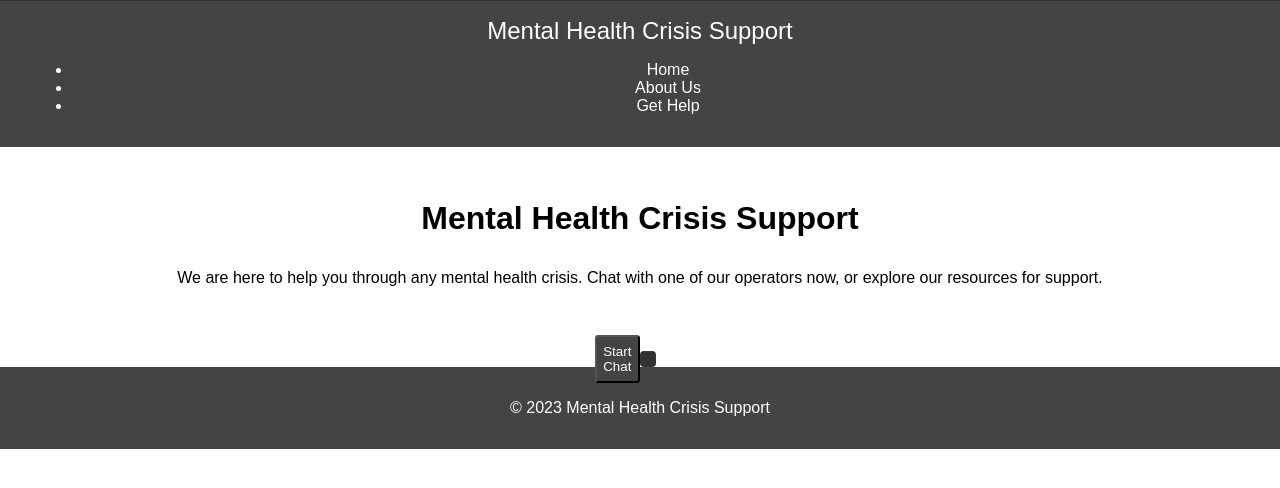
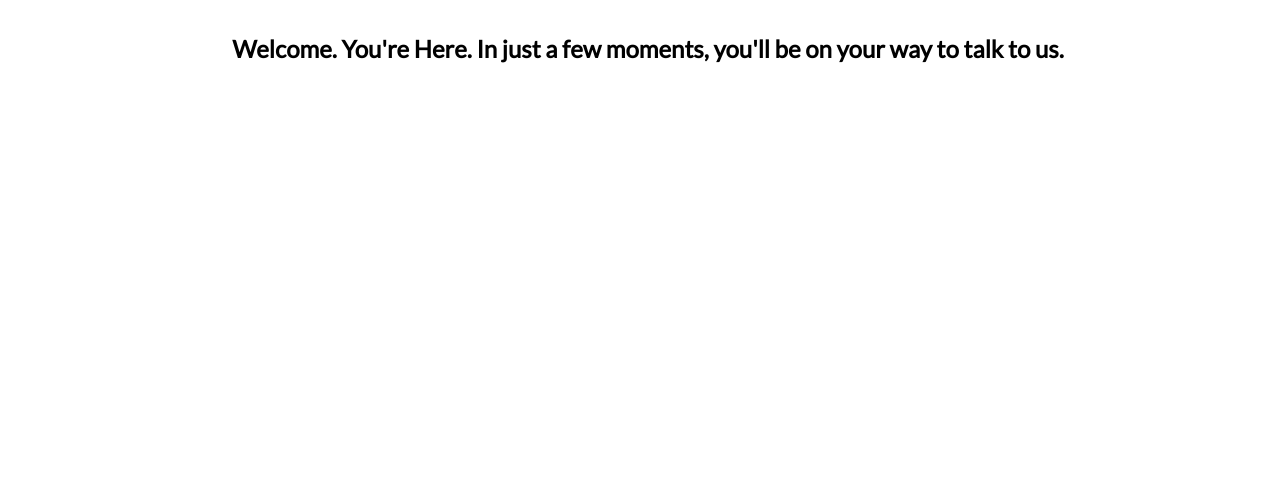
Before and after one commit to naoya2000/hello-world, a website: page index.html in a window 1280 px wide. Drawn offline with Linux system fonts and the light colour scheme.

```diff
--- a/index.html
+++ b/index.html
@@ -1,37 +1,55 @@
 <!DOCTYPE html>
 <html lang="en">
 <head>
-    <meta charset="UTF-8">
-    <meta name="viewport" content="width=device-width, initial-scale=1.0">
-    <title>Mental Health Crisis Support</title>
-    <link rel="stylesheet" href="styles.css">
+<meta name="viewport" content="width=device-width,initial-scale=1">
+<meta charset="UTF-8">
+<title>Here | Welcome</title>
+<link rel="stylesheet" href="https://fonts.googleapis.com/css2?family=Lato">
+<style>
+.scroller {
+  height: 100vh;
+  width: 100vw;
+  overflow-y: scroll;
+  scroll-snap-type: y mandatory;
+}
+
+.scroller section {
+  font-family: "Lato", sans-serif;
+  padding: 0vh 0;
+  line-height: 10vh;
+  text-align: center;
+  height: 100vh;
+  width: 100vw;
+  scroll-snap-align: start;
+  scroll-margin: 0px;
+}
+</style>
 </head>
 <body>
-    <header class="navbar">
-        <div class="logo">Mental Health Crisis Support</div>
-        <nav class=" navbar-nav">
-            <ul class="nav navbar-nav">
-                <li class="nav-item"><a class="nav-link"
-href="#">Home</a></li>
-                <li class="nav-item"><a class="nav-link" href="#">About
-Us</a></li>
-                <li class="nav-item"><a class="nav-link" href="#">Get
-Help</a></li>
-            </ul>
-        </nav>
-    </header>
-    <main role="main" class="container">
-        <h1>Mental Health Crisis Support</h1>
-        <p>We are here to help you through any mental health crisis. Chat
-with one of our operators now, or explore our resources for support.</p>
-        <div class="chat-box">
-            <button class="start-chat">Start Chat</button>
-            <div class="chat-log"></div>
-        </div>
-    </main>
-    <footer class="footer">
-        <p>&copy; 2023 Mental Health Crisis Support</p>
-    </footer>
-    <script src="script.js"></script>
+<article class="scroller">
+  <section>
+    <h2>Welcome. You're Here. In just a few moments, you'll be on your way to talk to us.</h2>
+  </section>
+  <section>
+    <h2>In a world with so much going on, so much stress, it can be hard to understand how best to resolve your thoughts.</h2>
+  </section>
+  <section>
+    <h2>When you're in this sort of situation, it can help just to express your thoughts in a few words.</h2>
+  </section>
+  <section>
+    <h2>We have practices in place to protect your privacy. In the future, we will consider technical solutions including encryption.</h2>
+    <p>At the current stage of our product development, we do not implement encryption. However, from the perspective of what we can easily control, we take steps to help you be able to use our service with reassurance.</p>
+    <ul>
+      <li>We do not retain information from you by default. You will be able to provide information for us to save on an active consent basis.</li>
+      <li>In the future, we plan to implement end-to-end encryption to increase user security confidence.</li>
+      <li>Our staff are bound by our guidelines to not disclose details of conversations.</li>
+    </ul>
+    <p>If you have any questions about our practices, please feel free to contact me at <a href="mailto:jsfi2010@hotmail.com">jsfi2010@hotmail.com</a>.</p>
+  </section>
+  <section>
+    <h2><a href="http://133.200.221.128:9472">Proceed to the chat room.</a></h2>
+    <p>Please note that our service will have limited operating hours. We will announce them as soon as we decide.</p>
+  </section>
 </body>
+</article>
 </html>
```
